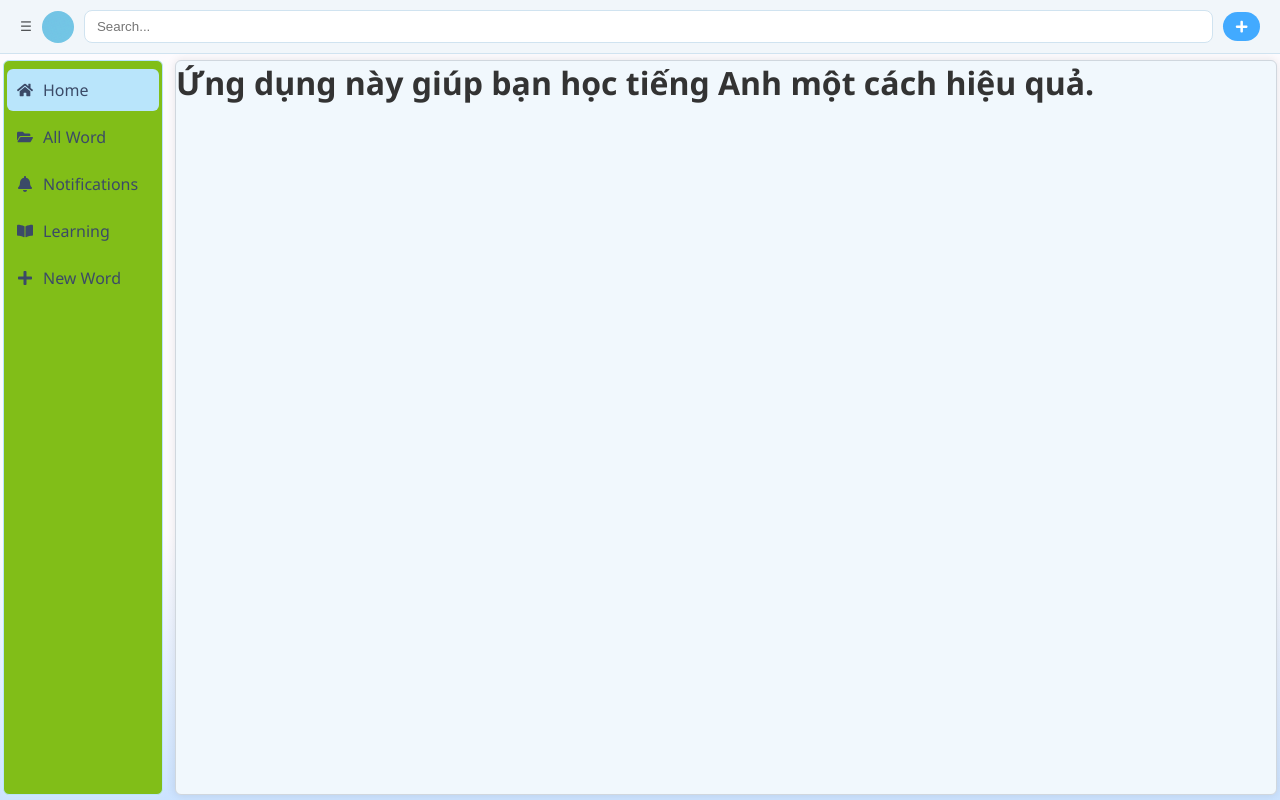
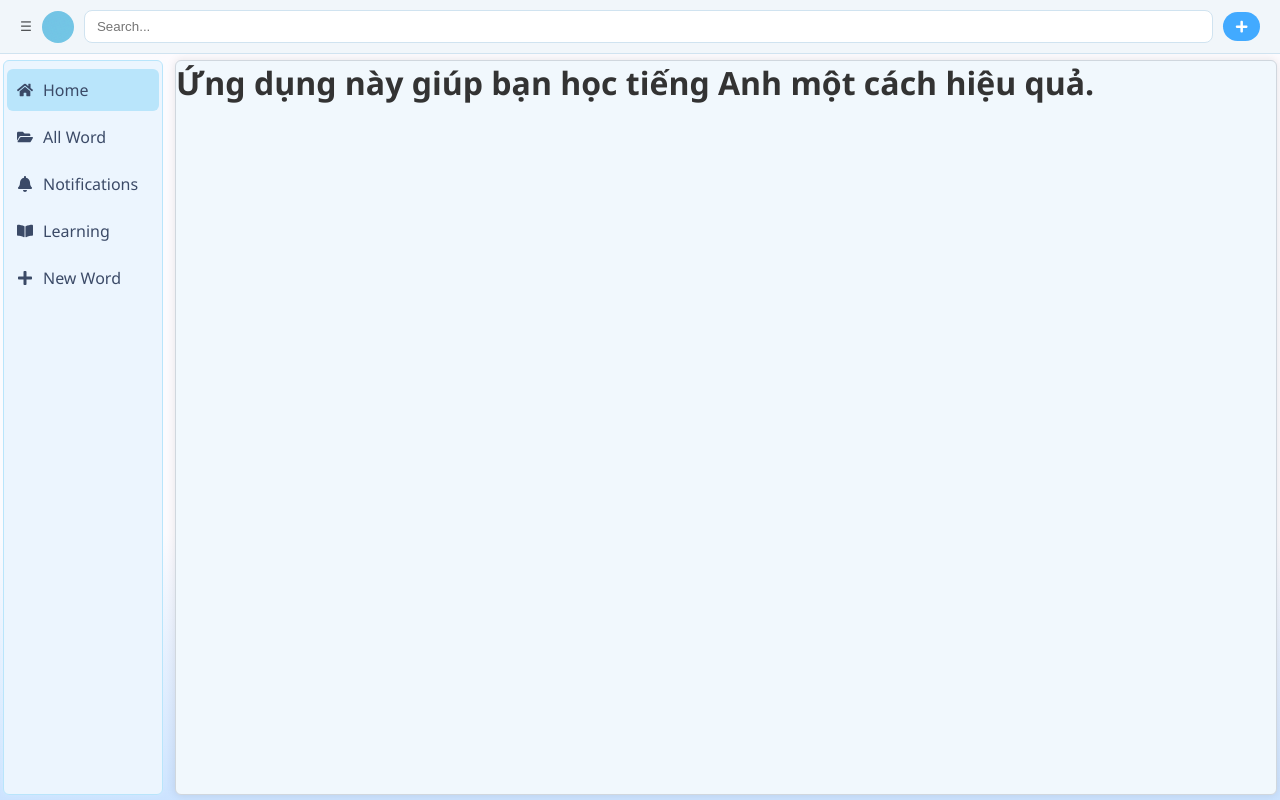
Before and after one commit to HMD191/Learning-English-App, a Next.js app in the folder Front-end/: page / in a window 1280 px wide. Built offline with nearby package versions, Linux system fonts and the light colour scheme.

Commit message:
change color bg to test

```diff
--- a/Front-end/src/styles/globals.css
+++ b/Front-end/src/styles/globals.css
@@ -19,8 +19,8 @@ a {
 .sidebar {
   width: 160px;
   left: 3px;
-  /* background-color: #ecf5fe; */
-    background-color: #81be18;
+  background-color: #ecf5fe;
+    /* background-color: #81be18; */
 
   padding: 8px 3px;
   display: flex;
```
